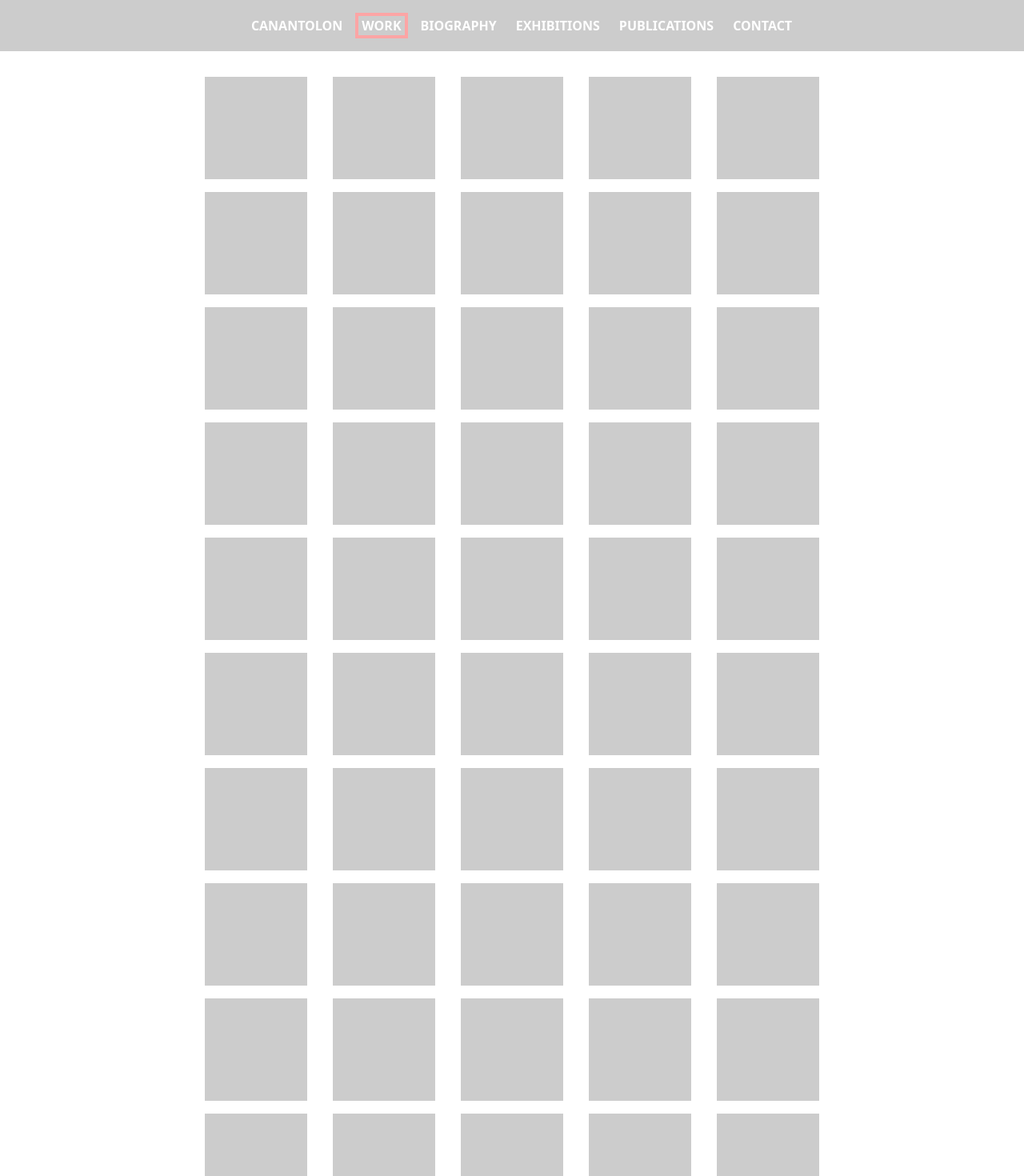
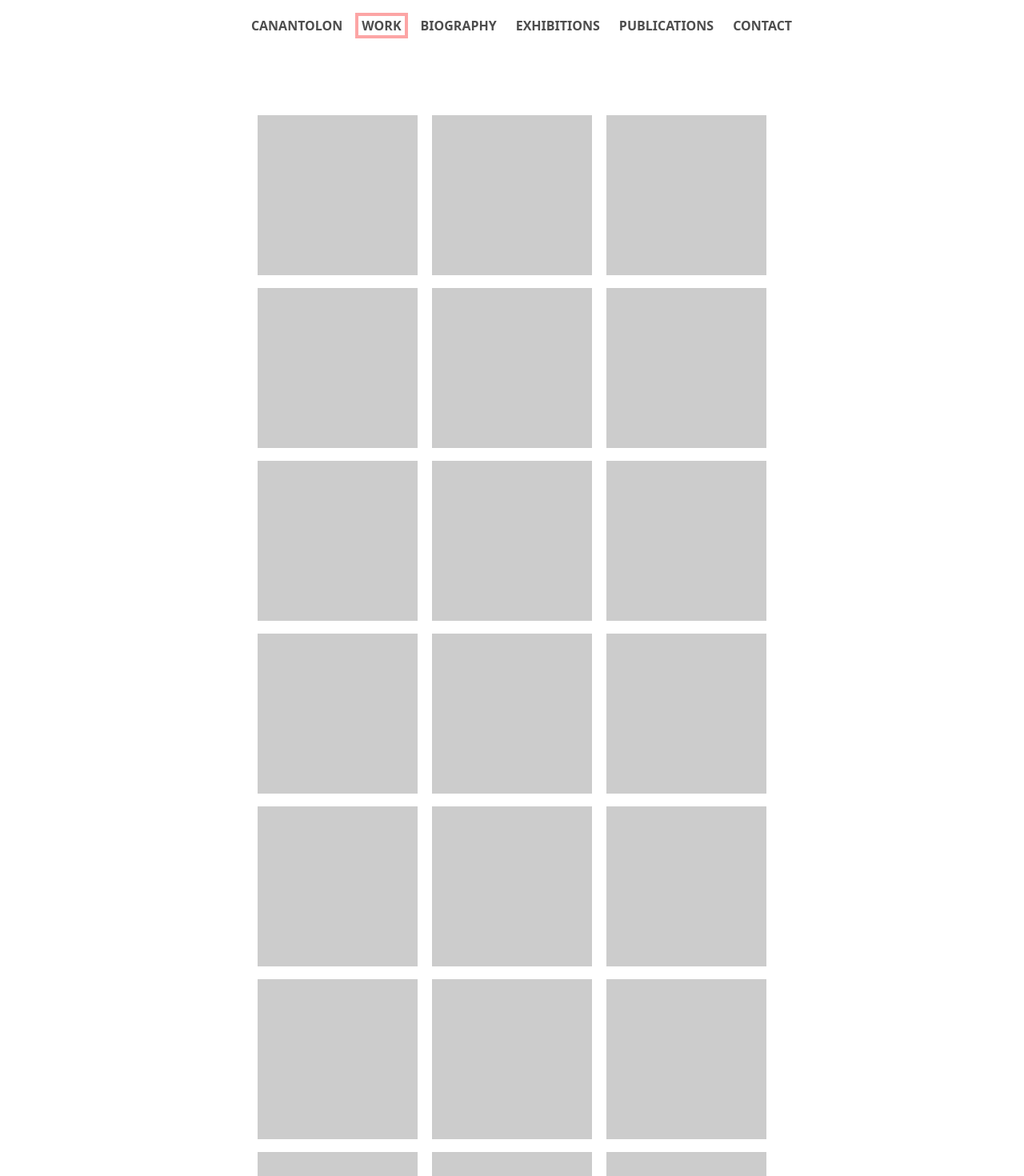
Before and after one commit to devinlizardi/canan-tolon-rebuild, a React (Vite) app: page /work in a window 1280 px wide. Shown: the top 1470 px of the page at 80% size. Built offline with nearby package versions, Linux system fonts and the light colour scheme; a web font is replaced by a local one.

Commit message:
background updates

```diff
--- a/src/components/SimpleNavbar.tsx
+++ b/src/components/SimpleNavbar.tsx
@@ -2,8 +2,8 @@ import { NavLink } from "react-router-dom"
 import { Disclosure } from "@headlessui/react"
 import { Bars3Icon, XMarkIcon } from "@heroicons/react/24/outline"
 
-const activeClassName = "text-white px-1 py-0 text-md font-bold uppercase ring-4 ring-red-300"
-const passiveClassName = "text-white px-1 py-0 text-md font-bold uppercase hover:ring-4 hover:ring-red-300"
+const activeClassName = "text-[#4d4d4d] px-1 py-0 text-md font-bold uppercase ring-4 ring-red-300"
+const passiveClassName = "text-[#4d4d4d] px-1 py-0 text-md font-bold uppercase hover:ring-4 hover:ring-red-300"
 
 const navigation = [
   { name: "canantolon", href: "/" },
@@ -16,14 +16,14 @@ const navigation = [
 
 function SimpleNavbar() {
   return (
-    <Disclosure as="nav" className="bg-[#ccc]">
+    <Disclosure as="nav" className="bg-white">
       {({ open }) => (
         <>
-          <div className="mx-auto max-w-7xl px-2 sm:px-6 lg:px-8">
+          <div className="mx-auto max-w-7xl px-2 md:px-6 lg:px-8">
             <div className="relative flex h-16 items-center justify-between">
-              <div className="absolute inset-y-0 left-0 flex items-center sm:hidden">
+              <div className="absolute inset-y-0 left-0 flex items-center md:hidden">
                 {/* Mobile menu button*/}
-                <Disclosure.Button className="inline-flex items-center justify-center p-2 text-white outline-none hover:bg-gray-400 focus:ring-4 focus:ring-inset focus:ring-red-300">
+                <Disclosure.Button className="inline-flex items-center justify-center p-2 text-[#4d4d4d] outline-none hover:bg-gray-200 focus:ring-4 focus:ring-inset focus:ring-red-300">
                   <span className="sr-only">Open main menu</span>
                   {open ? (
                     <XMarkIcon className="block h-6 w-6" aria-hidden="true" />
@@ -32,8 +32,8 @@ function SimpleNavbar() {
                   )}
                 </Disclosure.Button>
               </div>
-              <div className="flex flex-1 items-center justify-center sm:items-stretch sm:justify-center">
-                <div className="hidden sm:ml-6 sm:block">
+              <div className="flex flex-1 items-center justify-center md:items-stretch md:justify-center">
+                <div className="hidden md:ml-6 md:block">
                   <div className="flex space-x-4">
                     {navigation.map((item) => (
                       <NavLink
@@ -50,7 +50,7 @@ function SimpleNavbar() {
             </div>
           </div>
 
-          <Disclosure.Panel className="sm:hidden">
+          <Disclosure.Panel className="md:hidden">
             <div className="space-y-1 px-2 pt-2 pb-3 flex flex-col">
               {navigation.map((item) => (
                 <NavLink
--- a/src/components/Square.tsx
+++ b/src/components/Square.tsx
@@ -1,5 +1,5 @@
 const Square = () => {
-  return <div className="w-32 h-32 bg-[#ccc]" />
+  return <div className="w-[300px] h-[300px] md:w-[200px] md:h-[200px] bg-[#ccc]" />
 }
 
 export { Square }
--- a/src/routes/Work.tsx
+++ b/src/routes/Work.tsx
@@ -7,17 +7,17 @@ const Work = () => {
   console.log(navigation)
 
   const boxes = []
-  for (let i = 0; i < 100; i++) {
+  for (let i = 0; i < 40; i++) {
     boxes.push(<Square key={i} />)
   }
 
   return (
     <>
       <SimpleNavbar />
-      <div className="m-0 w-full place-items-center justify-center gap-4 grid grid-cols-[minmax(0,_50px)_minmax(auto,_50rem)_minmax(0,_50px)]">
-        <div className="row-start-1 col-start-2 h-[2vh]" />
+      <div className="m-0 w-full place-items-center justify-center grid grid-cols-[minmax(0,_50px)_minmax(auto,_40rem)_minmax(0,_50px)]">
+        <div className="row-start-1 col-start-2 h-20" />
         <Outlet />
-        <div className="row-start-2 col-start-2 flex flex-wrap gap-4 w-full h-screen justify-evenly">{boxes}</div>
+        <div className="row-start-2 col-start-2 flex flex-wrap gap-16 md:gap-4 w-full h-max justify-evenly">{boxes}</div>
       </div>
     </>
   )
```
